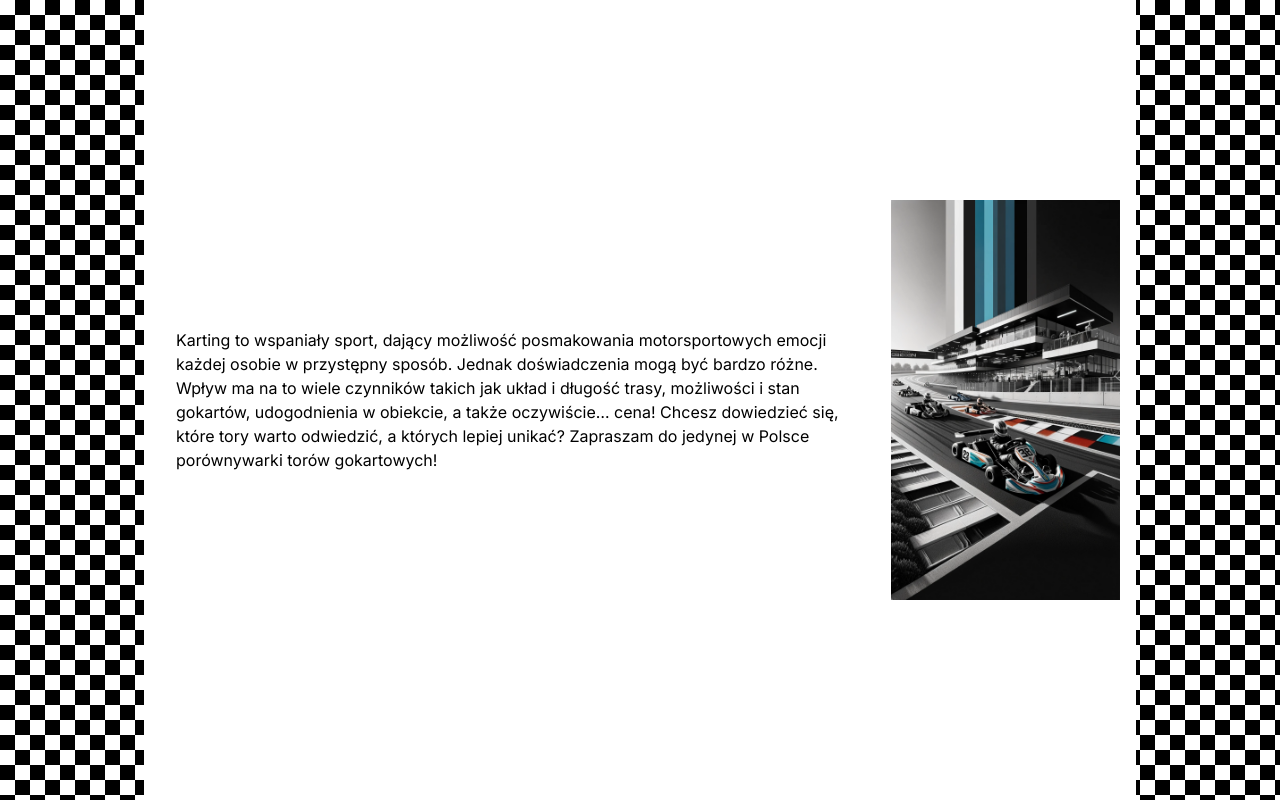
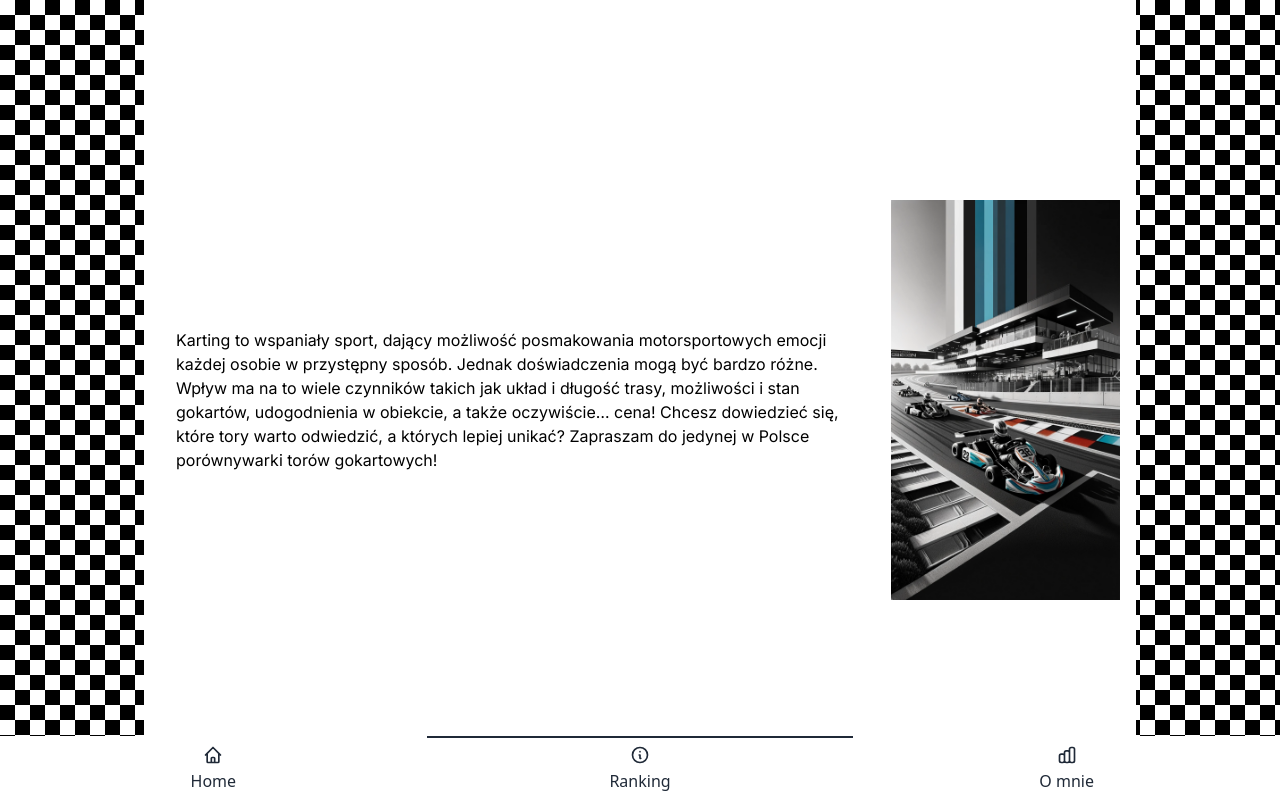
Before and after one commit to drPKwiecien/zadanie3, a Next.js app: page / in a window 1280 px wide. Built offline with nearby package versions, Linux system fonts and the light colour scheme.

Commit message:
dodanie nav bara na dole

```diff
--- a/src/pages/index.js
+++ b/src/pages/index.js
@@ -7,7 +7,10 @@
 
 export default function Home() {
   return (
-    <main className={`flex min-h-screen items-center justify-center bg-white ml-36 mr-36 ${inter.className}`}>
+    <div className="flex flex-col min-h-screen justify-center bg-white ml-36 mr-36">
+
+      <main className={`flex flex-1 items-center justify-center bg-white  ${inter.className}`}>  {/* ml-16 mr-16 */}
+
           <div className="flex items-center justify-center w-full">
             <div className="text-left p-8 flex-grow flex-basis-2/3">
               <p className="text-black">{kartingText}</p>
@@ -17,5 +20,22 @@
             </div>
           </div>
       </main>
+
+        <div className="btm-nav">
+          <button>
+            <svg xmlns="http://www.w3.org/2000/svg" className="h-5 w-5" fill="none" viewBox="0 0 24 24" stroke="currentColor"><path strokeLinecap="round" strokeLinejoin="round" strokeWidth="2" d="M3 12l2-2m0 0l7-7 7 7M5 10v10a1 1 0 001 1h3m10-11l2 2m-2-2v10a1 1 0 01-1 1h-3m-6 0a1 1 0 001-1v-4a1 1 0 011-1h2a1 1 0 011 1v4a1 1 0 001 1m-6 0h6" /></svg>
+            <span className="btm-nav-label">Home</span>
+          </button>
+          <button className="active">
+            <svg xmlns="http://www.w3.org/2000/svg" className="h-5 w-5" fill="none" viewBox="0 0 24 24" stroke="currentColor"><path strokeLinecap="round" strokeLinejoin="round" strokeWidth="2" d="M13 16h-1v-4h-1m1-4h.01M21 12a9 9 0 11-18 0 9 9 0 0118 0z" /></svg>
+            <span className="btm-nav-label">Ranking</span>
+          </button>
+          <button>
+            <svg xmlns="http://www.w3.org/2000/svg" className="h-5 w-5" fill="none" viewBox="0 0 24 24" stroke="currentColor"><path strokeLinecap="round" strokeLinejoin="round" strokeWidth="2" d="M9 19v-6a2 2 0 00-2-2H5a2 2 0 00-2 2v6a2 2 0 002 2h2a2 2 0 002-2zm0 0V9a2 2 0 012-2h2a2 2 0 012 2v10m-6 0a2 2 0 002 2h2a2 2 0 002-2m0 0V5a2 2 0 012-2h2a2 2 0 012 2v14a2 2 0 01-2 2h-2a2 2 0 01-2-2z" /></svg>
+            <span className="btm-nav-label">O mnie</span>
+          </button>
+        </div>
+
+    </div>
   )
 }
```
Lines whose indentation alone changed are shown as unchanged.
